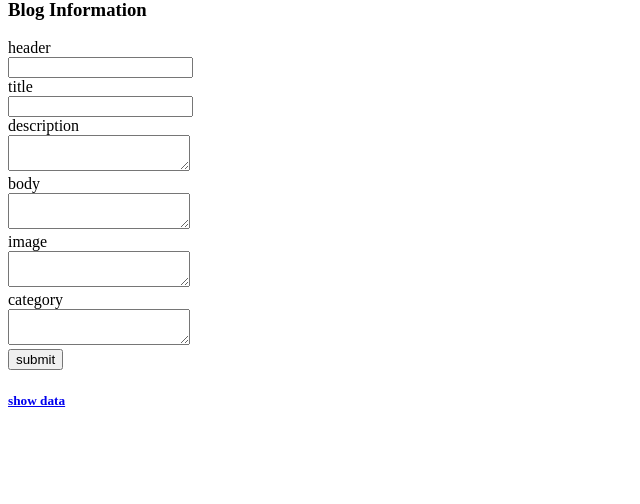
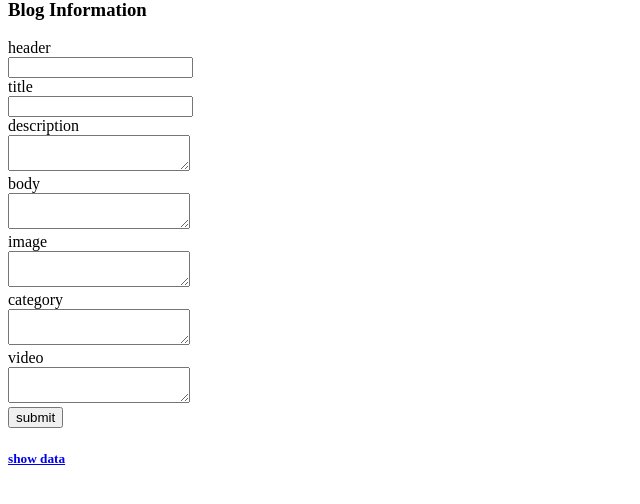
Before and after one commit to chelseal-1998/FINAL-BACKEND_PROJECT, a Flask app: page / in a window 1280 px wide. Shown: the part 20-524 px from the top of the page, without its empty margins (0-640 px from the left). Run offline with Flask 2, Linux system fonts and the light colour scheme.

Commit message:
update db

```diff
--- a/app.py
+++ b/app.py
@@ -9,14 +9,14 @@ def dict_factory(cursor, row):
     d = {}
     for idx, col in enumerate(cursor.description):
         d[col[0]] = row[idx]
-        return d
+    return d
 
 
 def init_sqlite_db():
     conn = sqlite3.connect('database.db')
     print("Opened database successfully")
     conn.execute('CREATE TABLE IF NOT EXISTS blogs (id INTEGER PRIMARY KEY AUTOINCREMENT ,header TEXT, title TEXT, '
-                 'description TEXT, body TEXT, image TEXT ,category TEXT)')
+                 'description TEXT, body TEXT, image TEXT ,category TEXT, video TEXT)')
     print("Table created successfully")
 
     conn.close()
@@ -44,11 +44,13 @@ def add_new_record():
             body = request.form['body']
             image = request.form['image']
             category = request.form['category']
+            video = request.form['video']
             with sqlite3.connect('database.db') as con:
                 cur = con.cursor()
-                cur.execute("INSERT INTO blogs (header, title, description, body, image, category) VALUES (?, ?, ?, "
-                            "?,?,?)",
-                            (header, title, description, body, image, category))
+                cur.execute("INSERT INTO blogs (header, title, description, body, image, category, video) VALUES (?, "
+                            "?, ?, "
+                            "?,?,?,?)",
+                            (header, title, description, body, image, category, video))
                 con.commit()
                 msg = "Record successfully added."
         except Exception as e:
@@ -74,7 +76,7 @@ def show_data():
     finally:
         con.close()
 
-        #return render_template('records.html', data=data)
+        # return render_template('records.html', data=data)
         return jsonify(data)
 
 
--- a/templates/blog-form.html
+++ b/templates/blog-form.html
@@ -24,6 +24,9 @@
 
         category<br>
         <textarea name="category"></textarea><br>
+
+        video<br>
+        <textarea name="video"></textarea><br>
         <input type="submit" value="submit"><br>
     </form>
       <h5><a href="/show-data/">show data</a></h5>
--- a/templates/records.html
+++ b/templates/records.html
@@ -14,6 +14,7 @@
     <th>Body</th>
     <th>Image</th>
     <th>Category</th>
+    <th>Video</th>
 
     {% for data in data %}
     <tr>
@@ -24,6 +25,7 @@
         <td>{{ data[4] }}</td>
         <td>{{ data[5] }}</td>
         <td>{{ data[6] }}</td>
+        <td>{{ data[7] }}</td>
         <td><a href = "/delete-data/{{data[0]}}">Delete</a></td>
 
     </tr>
```
Also changed, not shown: database.db.
